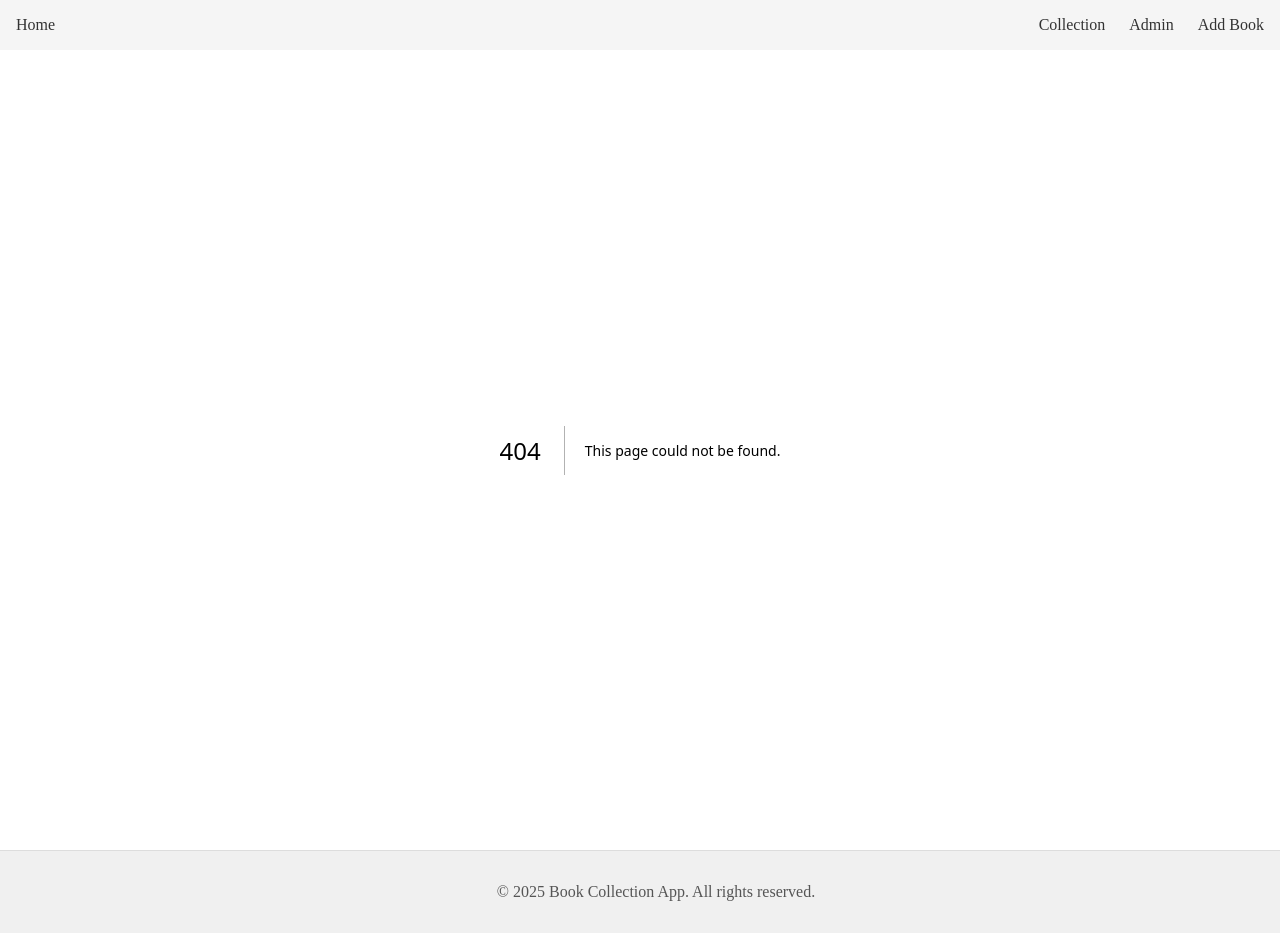
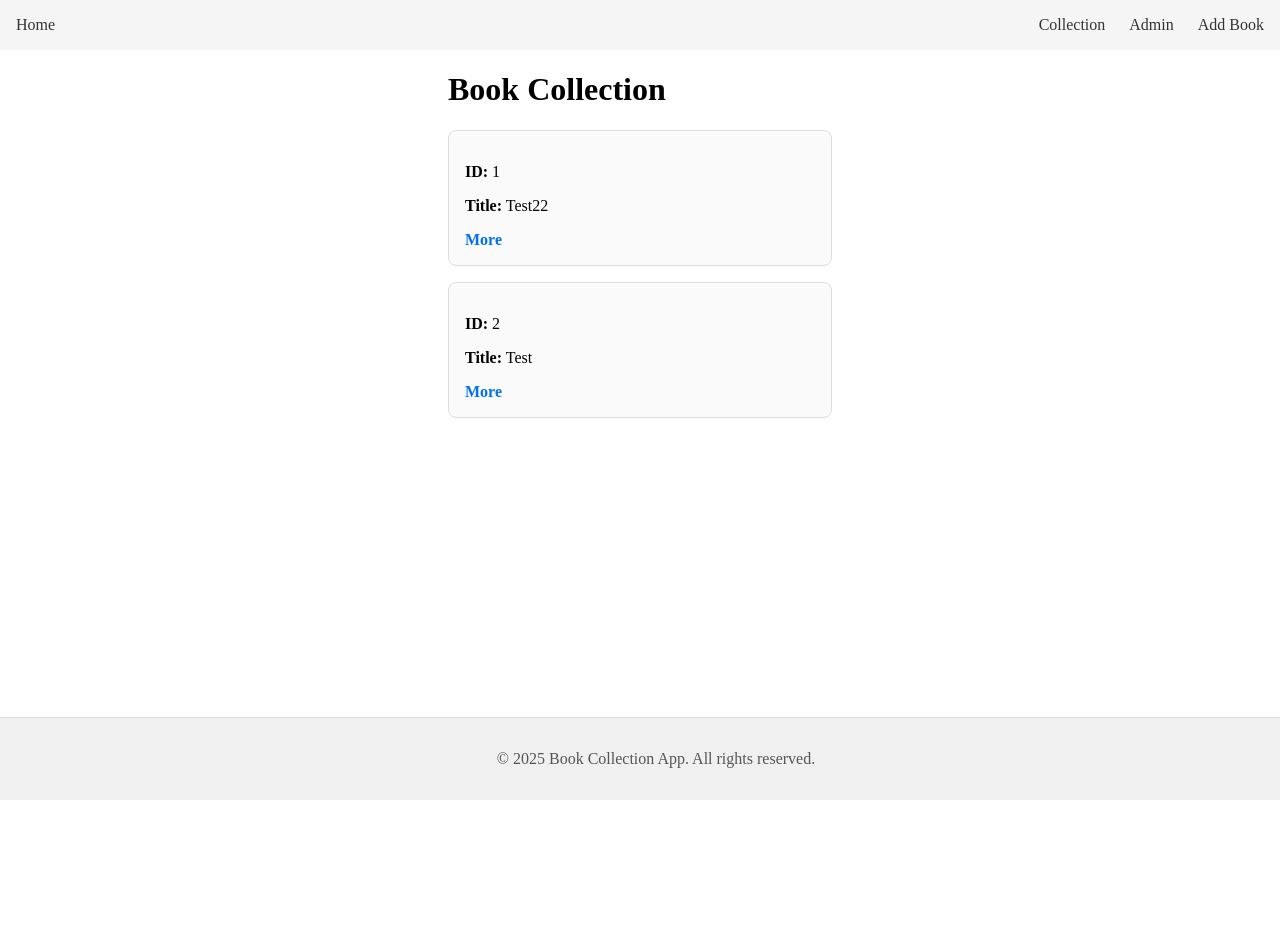
Before and after one commit to nevinjames2001/Project2WP3, a Next.js app: page /collection in a window 1280 px wide. Before the commit this address had no page. Shown: the top 933 px of the page. After the commit the page ends 800 px from the top, so only its background shows below. Built offline with nearby package versions, Linux system fonts and the light colour scheme; data requests are answered from the project's data file.

Commit message:
Added Collection page

```diff
--- a/db.json
+++ b/db.json
@@ -2,7 +2,7 @@
   "books": [
     {
       "id": "1",
-      "title": "Test",
+      "title": "Test22",
       "author": "evien",
       "pages": 124,
       "genre": "Biography"
--- /dev/null
+++ b/pages/collection/index.js
@@ -0,0 +1,28 @@
+import Link from 'next/link';
+import styles from "@/styles/Home.module.css";
+
+export default function Collection({ books }) {
+  return (
+    <div className={styles.pageCenter}>
+      <h1>Book Collection</h1>
+      <ul className={styles.bookList}>
+        {books.map(book => (
+          <li key={book.id} className={styles.bookItem}>
+            <p><strong>ID:</strong> {book.id}</p>
+            <p><strong>Title:</strong> {book.title}</p>
+            <Link href={`/collection/${book.id}`} className={styles.link}>
+              More
+            </Link>
+          </li>
+        ))}
+      </ul>
+    </div>
+  );
+}
+
+export async function getServerSideProps() {
+  const res = await fetch('http://localhost:4000/books');
+  const books = await res.json();
+
+  return { props: { books } };
+}
```
